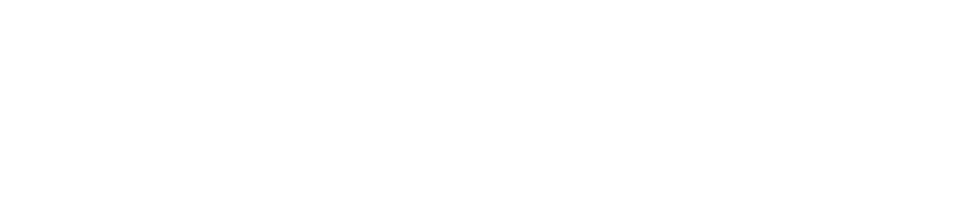
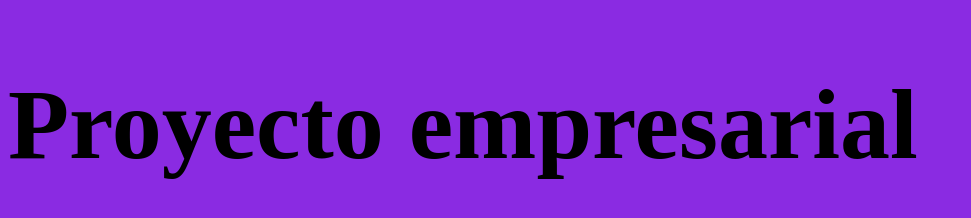
Before and after one commit to MartinMF88/CursoGitPildoras, a plain HTML site: page index.html in a window 1280 px wide. Shown: the whole page, without its empty margins (0-971 px from the left). Drawn offline with Linux system fonts and the light colour scheme.

Commit message:
parrafo y tamaño fuente

```diff
--- /dev/null
+++ b/css/estilos.css
@@ -0,0 +1,4 @@
+body {
+    background-color: blueviolet;
+    font-size: 50px;
+}
--- a/index.html
+++ b/index.html
@@ -5,8 +5,9 @@
     <meta http-equiv="X-UA-Compatible" content="IE=edge">
     <meta name="viewport" content="width=device-width, initial-scale=1.0">
     <title>GIT EMPRESA A</title>
+    <link href="css/estilos.css" rel="stylesheet" type="text/css">
 </head>
 <body>
-
+    <h1>Proyecto empresarial</h1>
 </body>
 </html>
```
Also changed, not shown: js/javascript.js (added).
